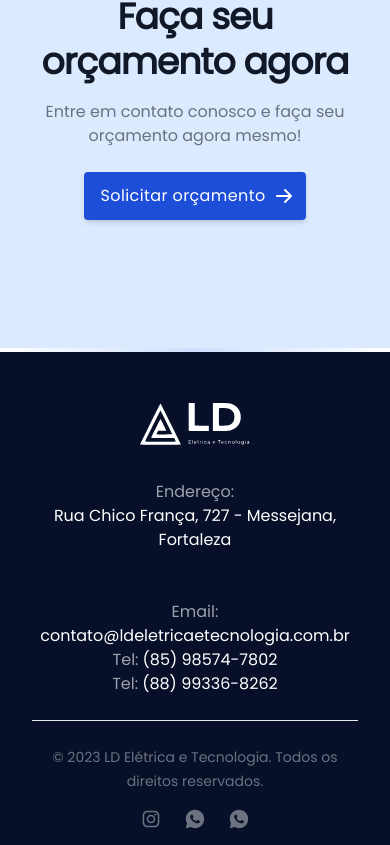
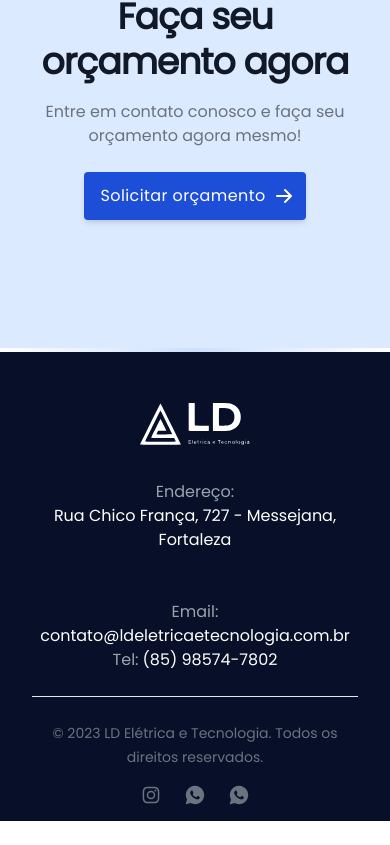
Before and after one commit to joaoalcdev/ld-eletrica-tecnologia, a Next.js app: page / in a window 390 px wide. Shown: the part 4038-4883 px from the top of the page. After the commit the page ends 4859 px from the top, so only its background shows below. Built offline with nearby package versions, Linux system fonts and the light colour scheme.

Commit message:
feat: deleted phone number

```diff
--- a/src/components/Footer/footer.tsx
+++ b/src/components/Footer/footer.tsx
@@ -68,7 +68,7 @@ const Footer = () => {
                       </p>
                     </p>
                   </div>
-                  <div className="flex justify-center md:justify-start md:block">
+                  {/* <div className="flex justify-center md:justify-start md:block">
                     <p className="text-md mx-auto text-white text-md">
                       <p className="flex justify-start text-start text-white">
                         <p className="text-gray-400 pr-1">Tel:</p>
@@ -76,11 +76,11 @@ const Footer = () => {
                           href="https://wa.me/5585985747802?text=Ol%C3%A1%21+Vi+seu+n%C3%BAmero+pelo+site.+Gostaria+de+mais+informa%C3%A7%C3%B5es+sobre+os+servi%C3%A7os."
                           className="flex text-center md:text-justify md:block justify-center md:justify-start items-center"
                         >
-                          (88) 99336-8262
+                          (85) 98574-7802
                         </a>
                       </p>
                     </p>
-                  </div>
+                  </div> */}
                 </div>
               </div>
             </div>
```
